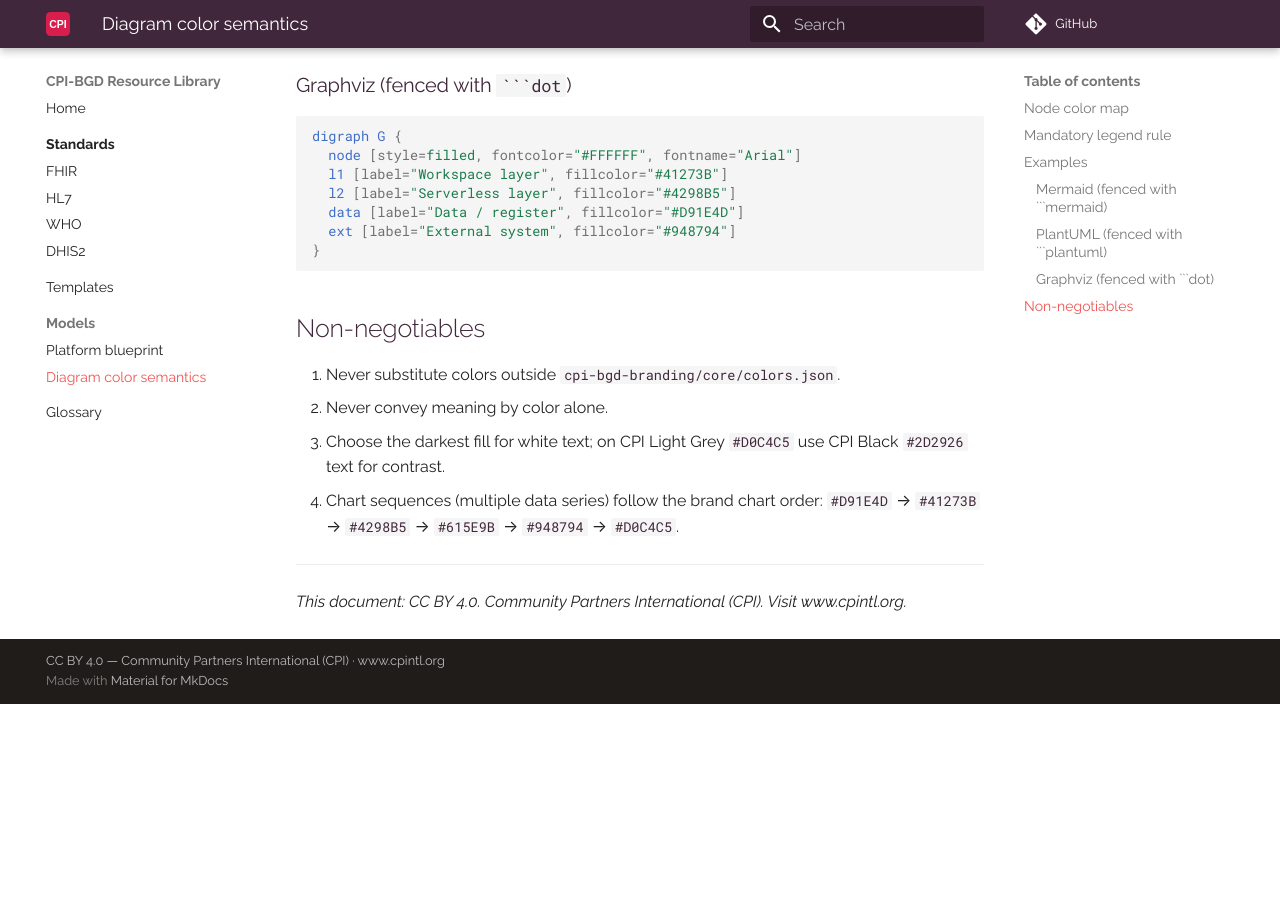
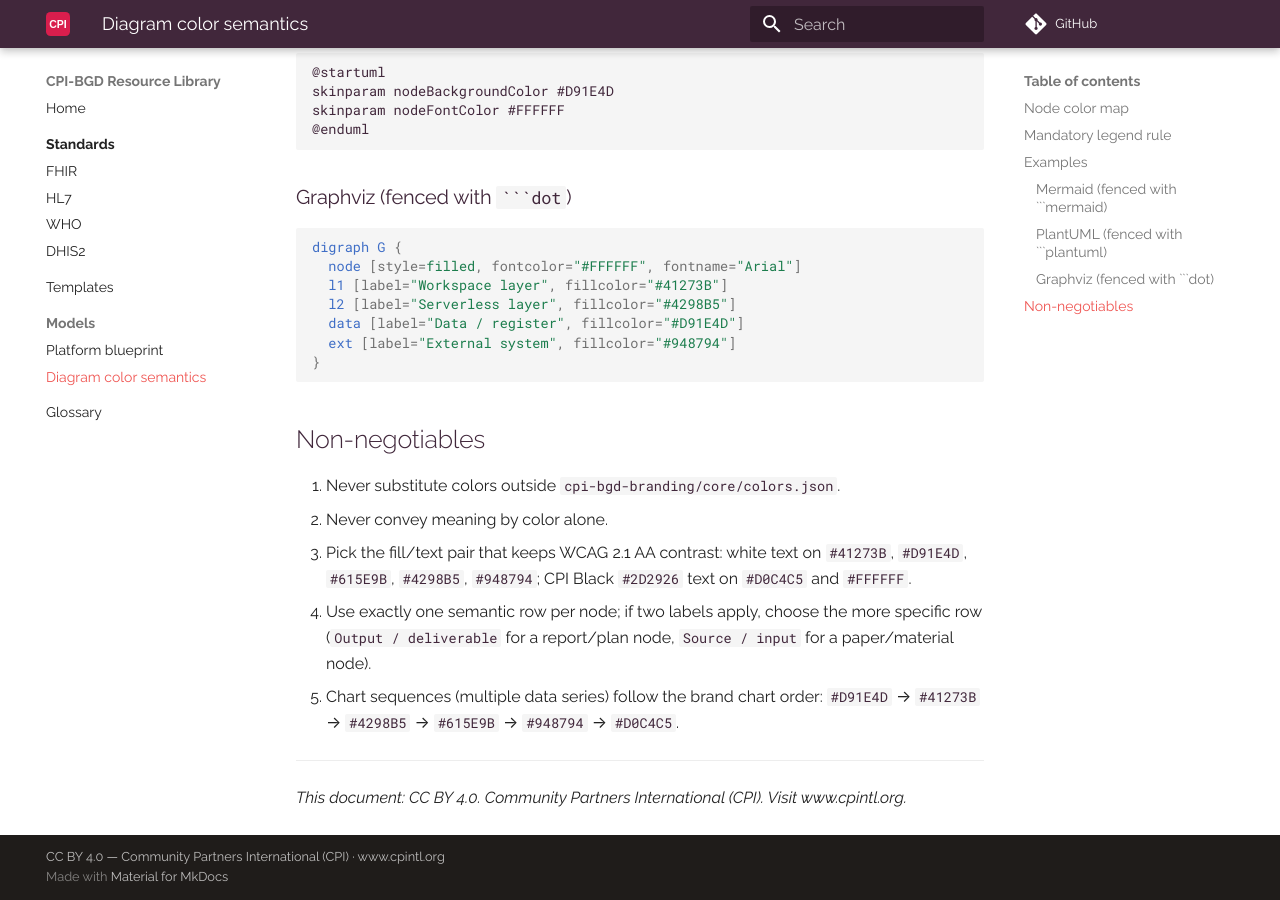
Before and after one commit to cpi-bgd/cpi-bgd-resource-library, an MkDocs documentation site: the page built from docs/models/diagram-color-semantics.md, in a window 1280 px wide and 900 px high, scrolled down 1676 px. Built offline with MkDocs 1.6.1 and Material for MkDocs 9.7.7, drawn with Linux system fonts in a browser that asks for light colours; comment, search, counter and statistics services are not loaded; before the commit the page ends 2380 px from its top, so only the background shows below that; some of the changed text lies outside the part shown.

Commit message:
sync: apply reviewer fixes to public copy

```diff
--- a/docs/models/diagram-color-semantics.md
+++ b/docs/models/diagram-color-semantics.md
@@ -21,8 +21,10 @@ metadata:
 | Free serverless layer (L2) | CPI Teal | `#4298B5` | `Serverless layer` |
 | Data stores / registers | CPI Red | `#D91E4D` | `Data / register` |
 | Actors / roles (CHW, nurse, MEAL) | CPI Purple Secondary | `#615E9B` | `Actor / role` |
+| Output / deliverable (report, plan) | CPI Purple Secondary | `#615E9B` | `Output / deliverable` |
 | External systems (DHIS2, YPSA, WHO, UNHCR) | CPI Mid Grey | `#948794` | `External system` |
 | Decision / branch | CPI Red accent on `#FFFFFF` fill | `#D91E4D` | `Decision` |
+| Source / input (paper, raw material) | CPI Light Grey | `#D0C4C5` | `Source / input` |
 | Neutral / default node | CPI Light Grey | `#D0C4C5` | `Neutral` |
 
 ## Mandatory legend rule
@@ -90,9 +92,11 @@ digraph G {
 
 1. Never substitute colors outside `cpi-bgd-branding/core/colors.json`.
 2. Never convey meaning by color alone.
-3. Choose the darkest fill for white text; on CPI Light Grey `#D0C4C5` use CPI Black `#2D2926`
-   text for contrast.
-4. Chart sequences (multiple data series) follow the brand chart order: `#D91E4D` → `#41273B`
+3. Pick the fill/text pair that keeps WCAG 2.1 AA contrast: white text on `#41273B`, `#D91E4D`,
+   `#615E9B`, `#4298B5`, `#948794`; CPI Black `#2D2926` text on `#D0C4C5` and `#FFFFFF`.
+4. Use exactly one semantic row per node; if two labels apply, choose the more specific row
+   (`Output / deliverable` for a report/plan node, `Source / input` for a paper/material node).
+5. Chart sequences (multiple data series) follow the brand chart order: `#D91E4D` → `#41273B`
    → `#4298B5` → `#615E9B` → `#948794` → `#D0C4C5`.
 
 ---
```
Also changed, not shown: docs/glossary.md (+6 -4 lines), docs/models/platform-blueprint.md (+1 -1 lines).
